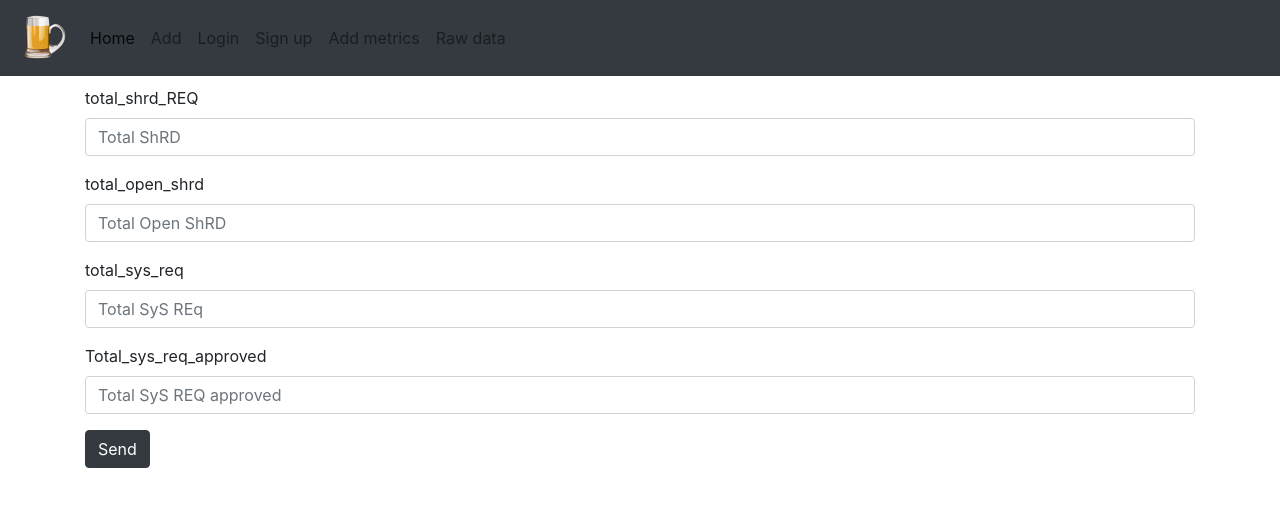
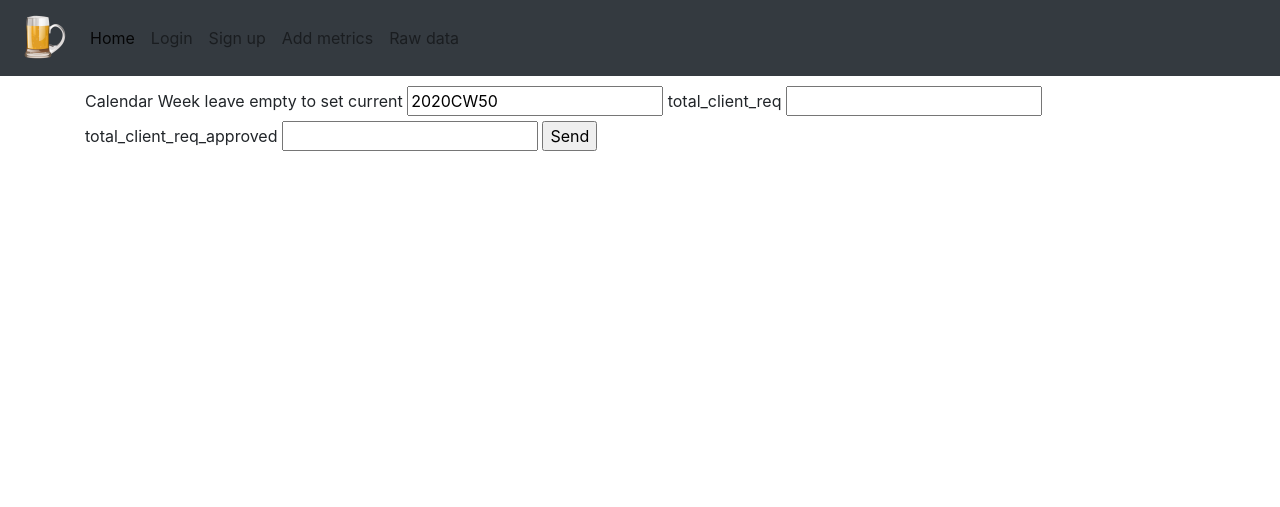
Before and after one commit to pawelszopa/spice_status, a Flask app: page /metrics in a window 1280 px wide. Shown: the top 507 px of the page. Run offline with Flask 2, Linux system fonts and the light colour scheme; some libraries are stand-ins or nearby versions.

Commit message:
data add not working

```diff
--- a/spice_status/__init__.py
+++ b/spice_status/__init__.py
@@ -20,11 +20,11 @@ def create_app():
     spice_status.config["SECRET_KEY"] = b'\x18\xff`\x18T\xe7\x88\xb7\xbdh\x163\xe1\x823\x85'
 
     from .views import bp_main
-    from .views import bp_sample
+
     from .views import bp_auth
     from .views.input_data_views import bp_input
     spice_status.register_blueprint(bp_main)
-    spice_status.register_blueprint(bp_sample)
+
     spice_status.register_blueprint(bp_auth)
     spice_status.register_blueprint(bp_input)
     db.init_app(spice_status)
--- a/spice_status/forms/workbook_form.py
+++ b/spice_status/forms/workbook_form.py
@@ -1,11 +1,13 @@
+from datetime import datetime
+
 from flask_wtf import FlaskForm
-from wtforms import IntegerField, SubmitField
-from wtforms.validators import DataRequired
+from wtforms import IntegerField, SubmitField, StringField
+from wtforms.validators import InputRequired
 
 
 class WorkBookForm(FlaskForm):
-    total_shrd_REQ = IntegerField('total_shrd_REQ', validators=[DataRequired()])
-    total_open_shrd = IntegerField('total_open_shrd', validators=[DataRequired()])
-    total_sys_req = IntegerField('total_sys_req', validators=[DataRequired()])
-    Total_sys_req_approved = IntegerField('Total_sys_req_approved', validators=[DataRequired()])
+    cw = StringField('Calendar Week leave empty to set current',
+                     default=f'{datetime.now().isocalendar()[0]}CW{datetime.now().isocalendar()[1]}')
+    total_client_req = IntegerField('total_client_req', validators=[InputRequired()])
+    total_client_req_approved = IntegerField('total_client_req_approved', validators=[InputRequired()])
     submit = SubmitField('Send')
--- a/spice_status/templates/_base.html
+++ b/spice_status/templates/_base.html
@@ -44,9 +44,7 @@ tr:nth-child(even) {
             <li class="nav-item active">
                 <a class="nav-link" href="{{ url_for('main.home')}}">Home <span class="sr-only">(current)</span></a>
             </li>
-            <li class="nav-item">
-                <a class="nav-link" href="{{ url_for('sample.add')}}">Add</a>
-            </li>
+
             {% if not current_user.is_authenticated %}
 
             <li class="nav-item">
--- a/spice_status/templates/data_add.html
+++ b/spice_status/templates/data_add.html
@@ -1,24 +1,19 @@
 {% extends "_base.html" %}
+
 {% block title %} Add Metrics {% endblock %}
 {% block content %}
-<form action="" method="post">
-    {{ form.hidden_tag() }}
-  <div class="form-group">
-      {{ form.total_shrd_REQ.label }}
-      {{ form.total_shrd_REQ (class="form-control", placeholder="Total ShRD") }}
-  </div>
-  <div class="form-group">
-      {{ form.total_open_shrd.label }}
-      {{ form.total_open_shrd (class="form-control", placeholder="Total Open ShRD") }}
-  </div>
-  <div class="form-group">
-      {{ form.total_sys_req.label }}
-      {{ form.total_sys_req (class="form-control", placeholder="Total SyS REq") }}
-  </div>
-  <div class="form-group">
-      {{ form.Total_sys_req_approved.label }}
-      {{ form.Total_sys_req_approved (class="form-control", placeholder="Total SyS REQ approved") }}
-  </div>
-    {{ form.submit(class="btn btn-dark") }}
-</form>
+
+        <form action="" method="post">
+
+                {{ form.cw.label }}
+                {{ form.cw }}
+
+                {{ form.total_client_req.label }}
+                {{ form.total_client_req }}
+
+                {{ form.total_client_req_approved.label }}
+                {{ form.total_client_req_approved }}
+                {{ form.submit }}
+        </form>
+
 {% endblock %}
--- a/spice_status/views/__init__.py
+++ b/spice_status/views/__init__.py
@@ -1,4 +1,3 @@
 from spice_status.views.main_views import bp_main
-from spice_status.views.sample_views import bp_sample
 from spice_status.views.auth_views import bp_auth
 from spice_status.views.input_data_views import bp_input
--- a/spice_status/views/input_data_views.py
+++ b/spice_status/views/input_data_views.py
@@ -1,6 +1,5 @@
 from flask import Blueprint, render_template, url_for
 from werkzeug.utils import redirect
-
 from .. import db
 from ..forms.workbook_form import WorkBookForm
 from ..models.workbook_models import Workbook
@@ -12,11 +11,10 @@ bp_input = Blueprint("input", __name__, url_prefix='/')
 def metrics():
     form = WorkBookForm()
     if form.validate_on_submit():
-        workbook = Workbook(total_shrd_REQ=form.total_shrd_REQ.data, total_open_shrd=form.total_open_shrd.data,
-                            total_sys_req=form.total_sys_req.data,
-                            Total_sys_req_approved=form.Total_sys_req_approved.data)
+        workbook = Workbook(cw=form.cw.data, total_client_req=form.total_client_req.data,
+                            total_client_req_approved=form.total_client_req_approved.data)
         db.session.add(workbook)
         db.session.commit()
+
         return redirect(url_for('main.home'))
-
     return render_template('data_add.html', form=form)
```
Also changed, not shown: spice_status/forms/sample_forms.py (deleted, +0 -10 lines), spice_status/models/sample_models.py (deleted, +0 -15 lines), spice_status/models/workbook_models.py (+6 -6 lines), spice_status/templates/add.html (deleted, +0 -24 lines), spice_status/templates/html_macros.html (added, +16 -0 lines), spice_status/templates/raw.html (+17 -7 lines), spice_status/views/sample_views.py (deleted, +0 -18 lines), spice_status/spice_status.db, spice_status/views/auth_views.py (line endings or trailing spaces), 1 other file.
